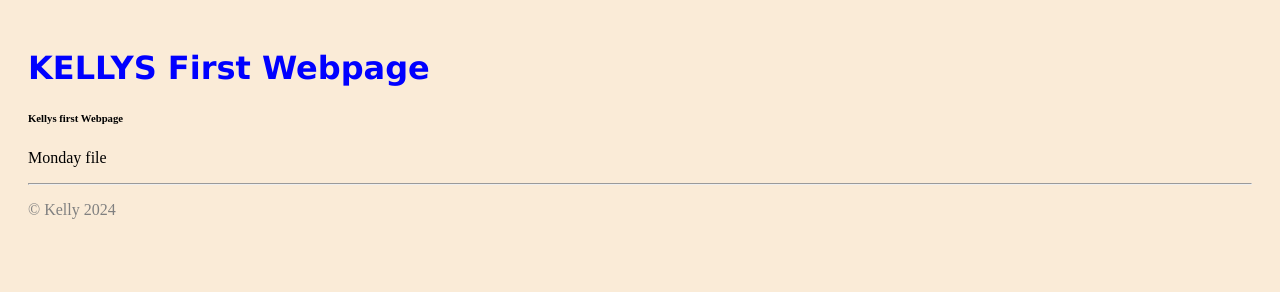
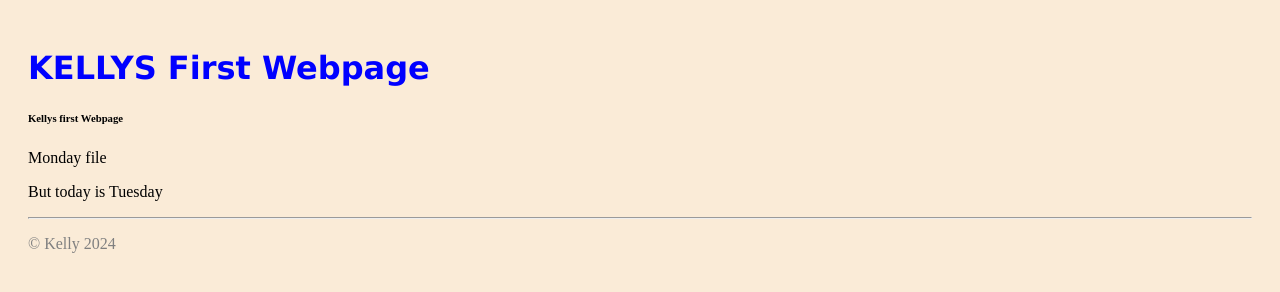
Before and after one commit to Kellyevans1978/Monday, a plain HTML site: page index.html in a window 1280 px wide. Drawn offline with Linux system fonts and the light colour scheme.

Commit message:
Added new paragraph to index.html

```diff
--- a/index.html
+++ b/index.html
@@ -11,6 +11,7 @@
    <h1>KELLYS First Webpage</h1>
    <h6>Kellys first Webpage</h6>
    <p>Monday file</p>
+   <p>But today is Tuesday</p>
    <hr>
 
    <footer>
```
